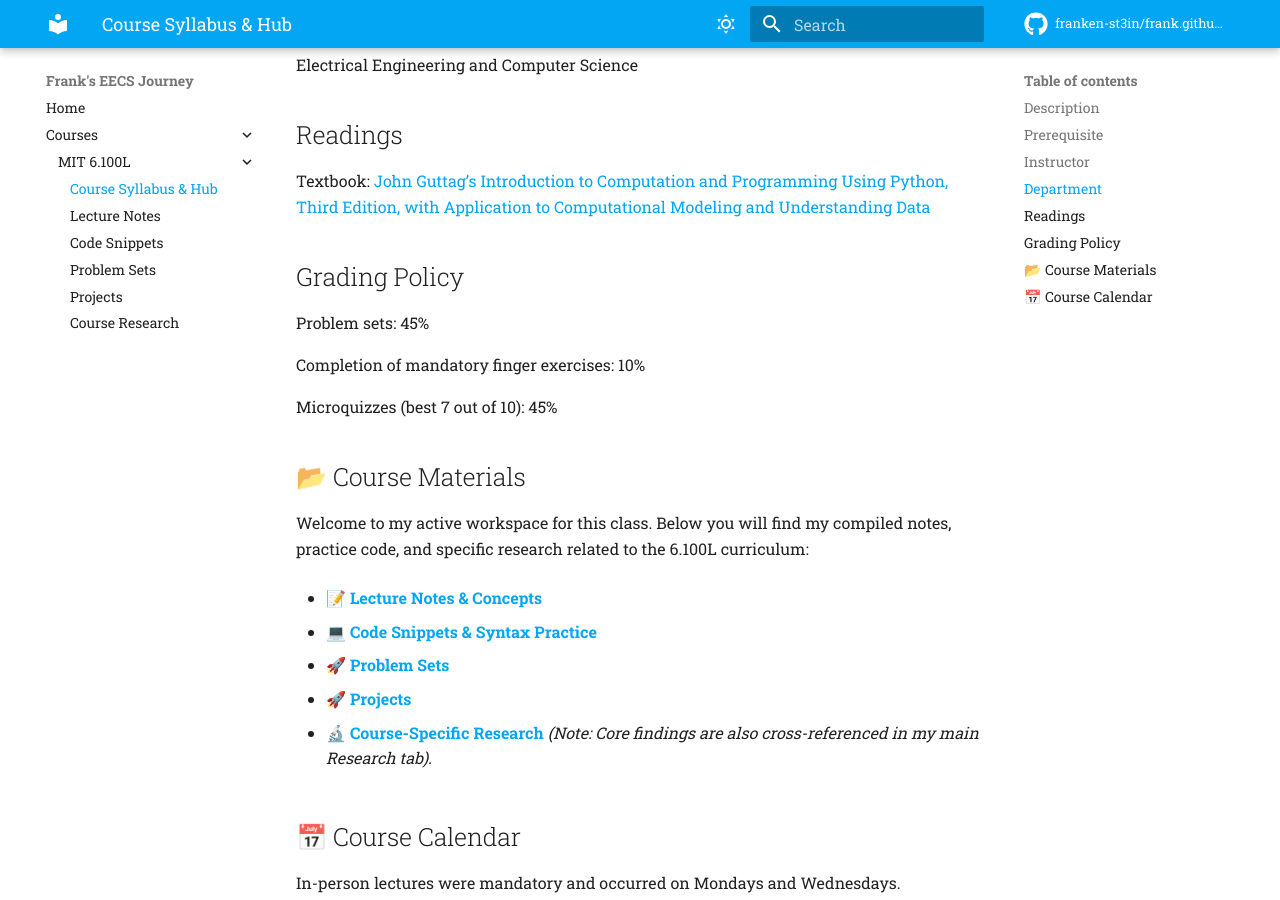
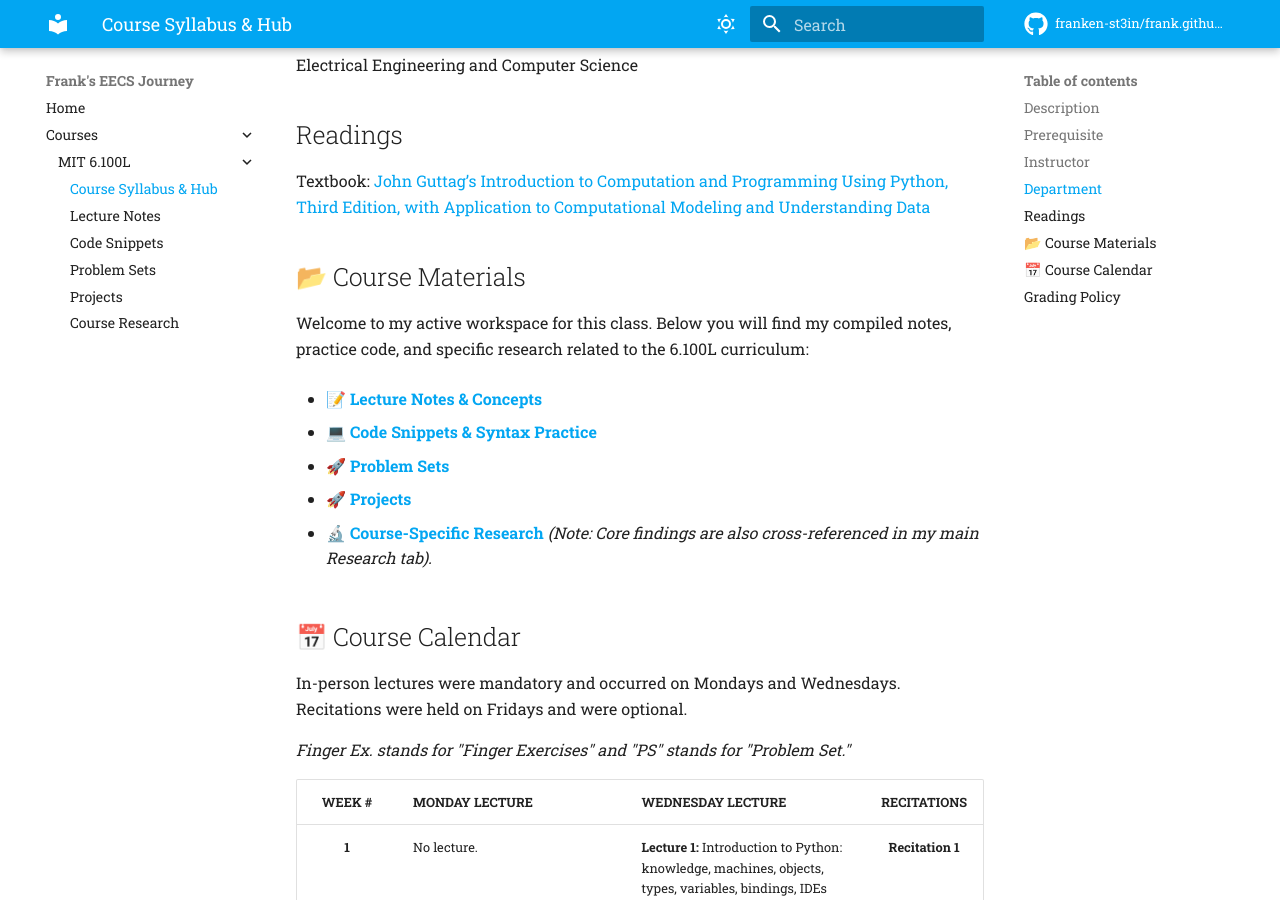
Before and after one commit to franken-st3in/frank.github.io, an MkDocs documentation site: the page built from docs/6-100L.md, in a window 1280 px wide and 900 px high, scrolled down 740 px. Built offline with MkDocs 1.6.1 and Material for MkDocs 9.7.7, drawn with Linux system fonts in a browser that asks for light colours; comment, search, counter and statistics services are not loaded; some of the changed text lies outside the part shown.

```diff
--- a/docs/6-100L.md
+++ b/docs/6-100L.md
@@ -15,13 +15,6 @@
 
 ## Readings
 Textbook: [John Guttag’s Introduction to Computation and Programming Using Python, Third Edition, with Application to Computational Modeling and Understanding Data](https://drive.google.com/file/d/1sx5CF_g_G8WS4FzlQU025nsORusAqE3O/view?usp=sharing)
-
-## Grading Policy
-Problem sets: 45%
-
-Completion of mandatory finger exercises: 10%
-
-Microquizzes (best 7 out of 10): 45%
 
 
 ## 📂 Course Materials
```
Also changed, not shown: other parts of docs/6-100L.md (+8 -0 lines).
